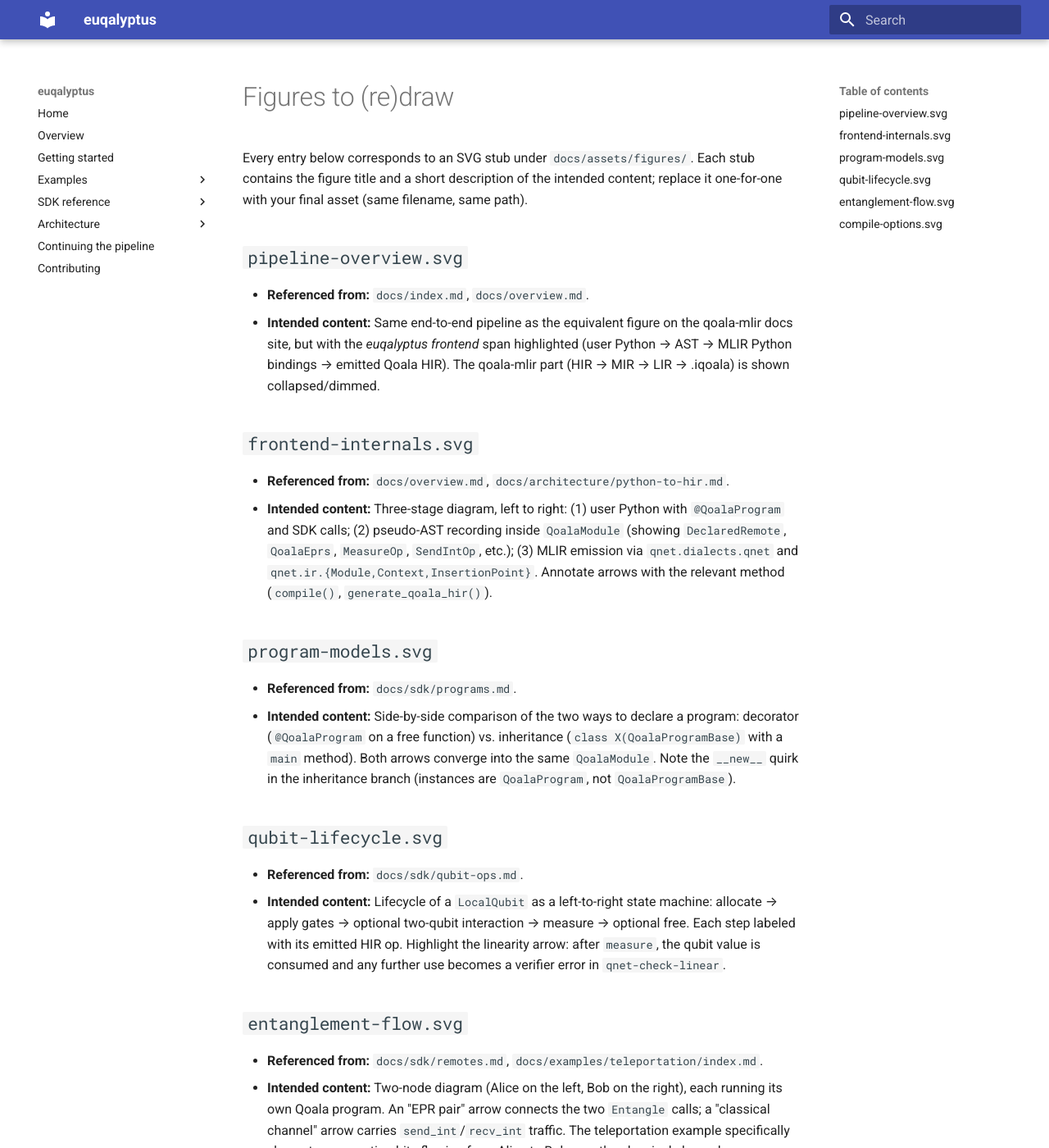
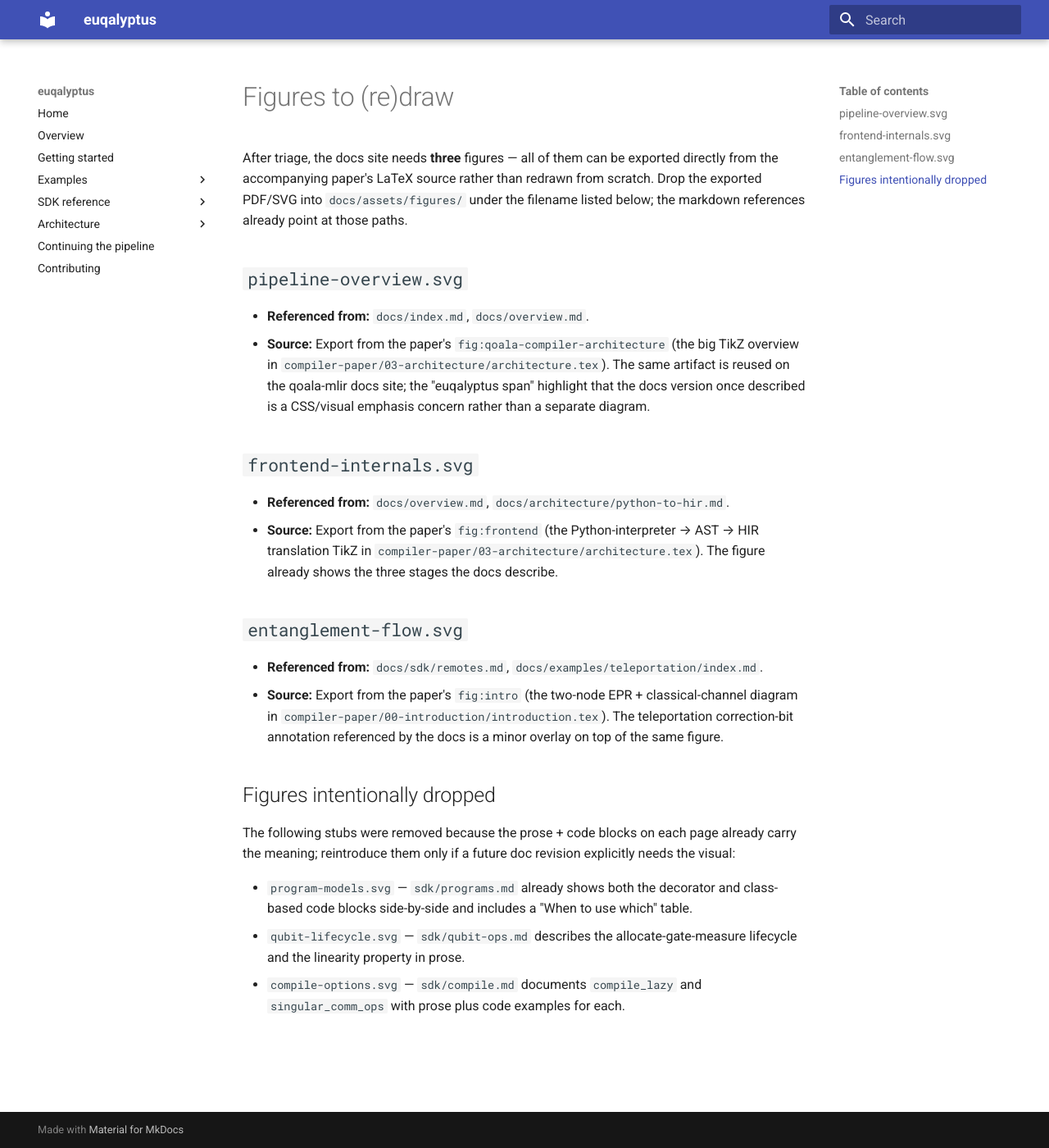
Before and after one commit to SoftwareQuTech/euqalyptus, an MkDocs documentation site: the page built from docs/figures-todo.md, in a window 1280 px wide and 1400 px high. Shown: the whole window at 82% size. Built offline with MkDocs 1.6.1 and Material for MkDocs 9.7.7, drawn with Linux system fonts in a browser that asks for light colours; the version menu is left out; some of the changed text lies outside the part shown.

Commit message:
add figures

````diff
--- a/docs/figures-todo.md
+++ b/docs/figures-todo.md
@@ -1,33 +1,26 @@
 # Figures to (re)draw
 
-Every entry below corresponds to an SVG stub under `docs/assets/figures/`. Each stub contains the figure title and a short description of the intended content; replace it one-for-one with your final asset (same filename, same path).
+After triage, the docs site needs **three** figures — all of them can be exported directly from the accompanying paper's LaTeX source rather than redrawn from scratch. Drop the exported PDF/SVG into `docs/assets/figures/` under the filename listed below; the markdown references already point at those paths.
 
 ## `pipeline-overview.svg`
 
 - **Referenced from:** `docs/index.md`, `docs/overview.md`.
-- **Intended content:** Same end-to-end pipeline as the equivalent figure on the qoala-mlir docs site, but with the *euqalyptus frontend* span highlighted (user Python → AST → MLIR Python bindings → emitted Qoala HIR). The qoala-mlir part (HIR → MIR → LIR → .iqoala) is shown collapsed/dimmed.
+- **Source:** Export from the paper's `fig:qoala-compiler-architecture` (the big TikZ overview in `compiler-paper/03-architecture/architecture.tex`). The same artifact is reused on the qoala-mlir docs site; the "euqalyptus span" highlight that the docs version once described is a CSS/visual emphasis concern rather than a separate diagram.
 
 ## `frontend-internals.svg`
 
 - **Referenced from:** `docs/overview.md`, `docs/architecture/python-to-hir.md`.
-- **Intended content:** Three-stage diagram, left to right: (1) user Python with `@QoalaProgram` and SDK calls; (2) pseudo-AST recording inside `QoalaModule` (showing `DeclaredRemote`, `QoalaEprs`, `MeasureOp`, `SendIntOp`, etc.); (3) MLIR emission via `qnet.dialects.qnet` and `qnet.ir.{Module,Context,InsertionPoint}`. Annotate arrows with the relevant method (`compile()`, `generate_qoala_hir()`).
-
-## `program-models.svg`
-
-- **Referenced from:** `docs/sdk/programs.md`.
-- **Intended content:** Side-by-side comparison of the two ways to declare a program: decorator (`@QoalaProgram` on a free function) vs. inheritance (`class X(QoalaProgramBase)` with a `main` method). Both arrows converge into the same `QoalaModule`. Note the `__new__` quirk in the inheritance branch (instances are `QoalaProgram`, not `QoalaProgramBase`).
-
-## `qubit-lifecycle.svg`
-
-- **Referenced from:** `docs/sdk/qubit-ops.md`.
-- **Intended content:** Lifecycle of a `LocalQubit` as a left-to-right state machine: allocate → apply gates → optional two-qubit interaction → measure → optional free. Each step labeled with its emitted HIR op. Highlight the linearity arrow: after `measure`, the qubit value is consumed and any further use becomes a verifier error in `qnet-check-linear`.
+- **Source:** Export from the paper's `fig:frontend` (the Python-interpreter → AST → HIR translation TikZ in `compiler-paper/03-architecture/architecture.tex`). The figure already shows the three stages the docs describe.
 
 ## `entanglement-flow.svg`
 
 - **Referenced from:** `docs/sdk/remotes.md`, `docs/examples/teleportation/index.md`.
-- **Intended content:** Two-node diagram (Alice on the left, Bob on the right), each running its own Qoala program. An "EPR pair" arrow connects the two `Entangle` calls; a "classical channel" arrow carries `send_int`/`recv_int` traffic. The teleportation example specifically shows two correction bits flowing from Alice to Bob over the classical channel.
+- **Source:** Export from the paper's `fig:intro` (the two-node EPR + classical-channel diagram in `compiler-paper/00-introduction/introduction.tex`). The teleportation correction-bit annotation referenced by the docs is a minor overlay on top of the same figure.
 
-## `compile-options.svg`
+## Figures intentionally dropped
 
-- **Referenced from:** `docs/sdk/compile.md`.
-- **Intended content:** Decision tree showing how the two boolean compile options change the emitted artifact: `compile_lazy` (stop after pseudo-AST vs. continue to MLIR emission), `singular_comm_ops` (single-value comm ops vs. tensor-typed multi-value comm ops, the latter unfolded at MIR level by `unfold-comm-ops`). Small inset code blocks show the resulting HIR shape in each combination.
+The following stubs were removed because the prose + code blocks on each page already carry the meaning; reintroduce them only if a future doc revision explicitly needs the visual:
+
+- `program-models.svg` — `sdk/programs.md` already shows both the decorator and class-based code blocks side-by-side and includes a "When to use which" table.
+- `qubit-lifecycle.svg` — `sdk/qubit-ops.md` describes the allocate-gate-measure lifecycle and the linearity property in prose.
+- `compile-options.svg` — `sdk/compile.md` documents `compile_lazy` and `singular_comm_ops` with prose plus code examples for each.
--- a/docs/sdk/compile.md
+++ b/docs/sdk/compile.md
@@ -16,8 +16,6 @@ def compile(
 ```
 
 `*args` and `**kwargs` are forwarded to the entry function. The return is `(return_value, QoalaModule)`.
-
-![Compilation options](../assets/figures/compile-options.svg)
 
 ## Options
 
--- a/docs/sdk/programs.md
+++ b/docs/sdk/programs.md
@@ -1,8 +1,6 @@
 # Programs
 
 A Qoala program is a Python callable annotated such that `euqalyptus` can intercept its body and emit Qoala HIR. There are two equivalent ways to declare one.
-
-![Program models](../assets/figures/program-models.svg)
 
 ## `@QoalaProgram` — the decorator
 
--- a/docs/sdk/qubit-ops.md
+++ b/docs/sdk/qubit-ops.md
@@ -3,8 +3,6 @@
 Every method documented here is defined on the `Qubit` base class and inherited by `LocalQubit`, `EntangledQubit`, and `ScopedQubit`. Calling a method records the corresponding HIR op into the active program's body.
 
 Source: `euqalyptus/types/quantum/qubit.py`.
-
-![Qubit lifecycle](../assets/figures/qubit-lifecycle.svg)
 
 ## Single-qubit Pauli and Clifford gates
 
````
Also changed, not shown: docs/assets/figures/compile-options.svg (deleted), docs/assets/figures/entanglement-flow.svg, docs/assets/figures/frontend-internals.svg, docs/assets/figures/pipeline-overview.svg, docs/assets/figures/program-models.svg (deleted), docs/assets/figures/qubit-lifecycle.svg (deleted).
